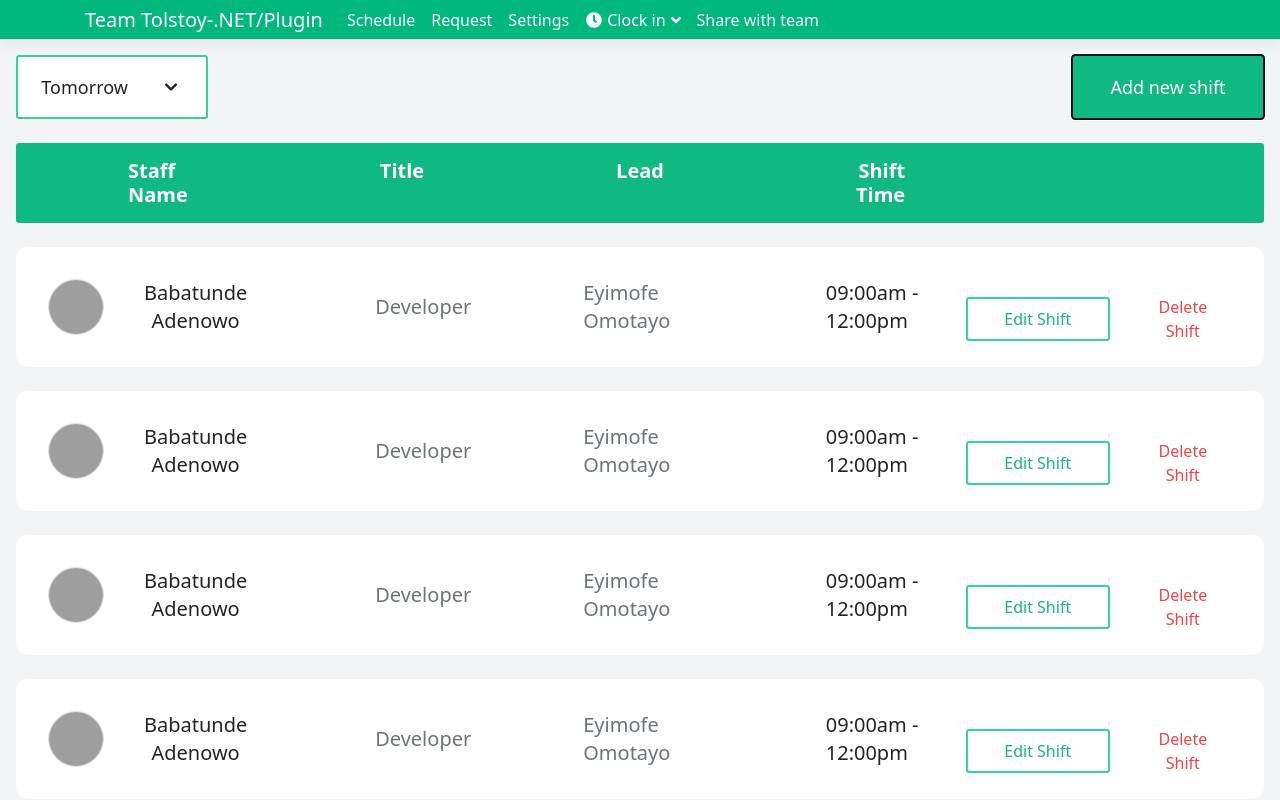
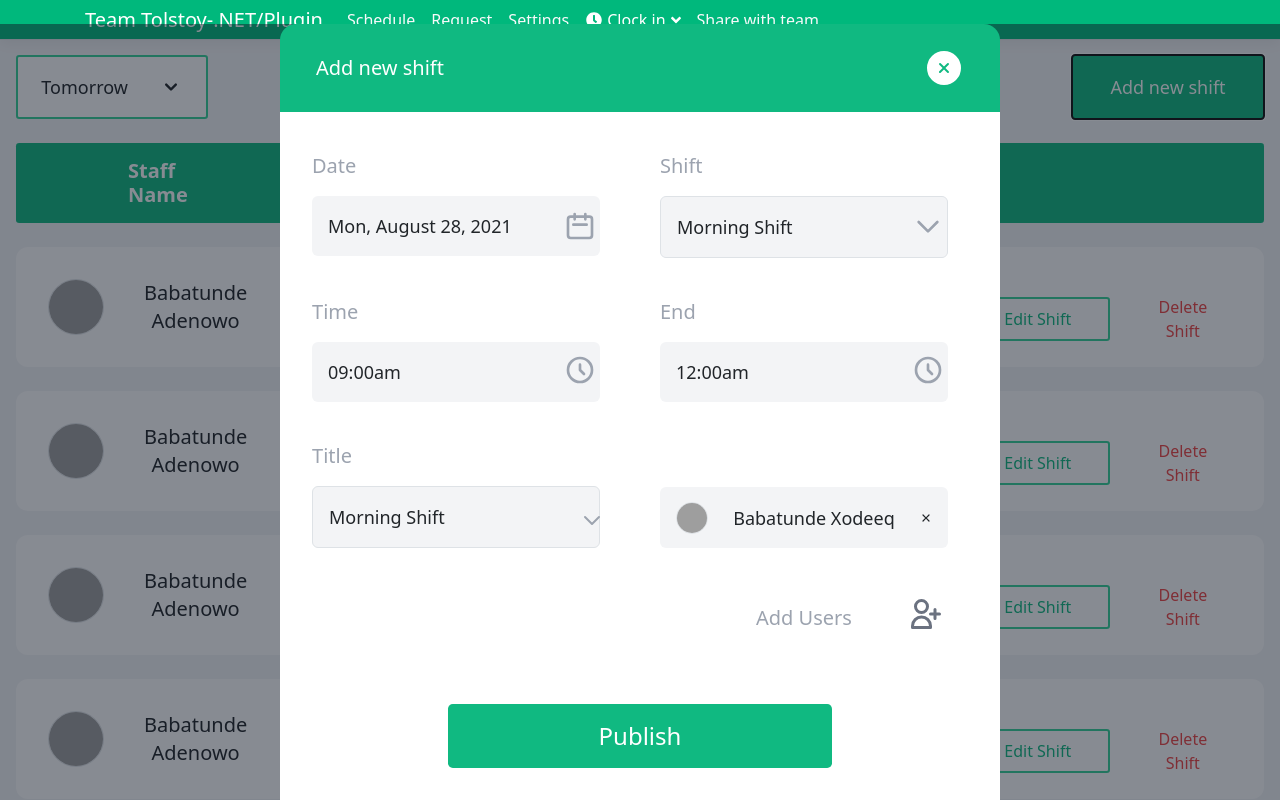
Before and after one commit to zurichat/zc_plugin_duty_shift, a React (Create React App) app in the folder App/ClientApp/: page /schedule in a window 1280 px wide. Both pictures are taken after a click on the button "Add new shift". Shown: the top 800 px of the page. Built offline with nearby package versions, Linux system fonts and the light colour scheme; grey boxes are pictures that could not be loaded.

Commit message:
Popup modal to edit and create new shift partly Fixes issues #3 & #16

```diff
--- /dev/null
+++ b/App/ClientApp/src/components/PopupModal.js
@@ -0,0 +1,152 @@
+import React from "react";
+import { XCircleIcon, XIcon } from "@heroicons/react/solid";
+import {
+  CalendarIcon,
+  ClockIcon,
+  UserAddIcon,
+  ChevronDownIcon,
+} from "@heroicons/react/outline";
+
+function PopupModal({ mode, setModalStatus }) {
+  return (
+    <div className="fixed inset-0 z-50 flex w-full h-full overflow-auto bg-gray-900 bg-opacity-50 pin bg-blend-darken">
+      <section className="relative flex flex-col m-auto overscroll-contain">
+        <header className="flex justify-between p-4 mx-2 text-center text-white bg-green-500 rounded-t-xl lg:rounded-t-2xl">
+          <h2 className="my-auto text-lg font-medium lg:text-xl lg:mr-60 lg:ml-3">
+            {mode === "new" ? "Add new shift" : "Edit shift"}
+          </h2>
+          <XCircleIcon
+            onClick={() => setModalStatus(null)}
+            className="stroke-current stroke-1 w-7 h-7 lg:mr-3 lg:w-10 lg:h-10 lg:ml-60"
+          />
+        </header>
+
+        <form
+          action=""
+          className="grid grid-cols-2 gap-6 p-4 mx-2 mb-20 overflow-hidden bg-white rounded-b-xl lg:rounded-b-2xl"
+        >
+          <div className="lg:relative lg:mt-4">
+            <label
+              htmlFor="date"
+              className="flex items-center mb-3 text-gray-400"
+            >
+              <CalendarIcon className="w-6 h-6 lg:hidden" />
+              <span className="ml-2 text-lg lg:text-xl">Date</span>
+            </label>
+            <input
+              type="text"
+              id="date"
+              className="p-3 font-sans text-sm bg-gray-100 rounded-md outline-none lg:text-lg w-44 lg:w-72 lg:ml-2"
+              value="Mon, August 28, 2021"
+            />
+            <CalendarIcon className="hidden text-gray-400 lg:w-8 lg:h-8 lg:absolute lg:inline lg:bottom-4 lg:right-8" />
+          </div>
+
+          <div className="relative lg:mt-4">
+            <label
+              htmlFor="date"
+              className="flex items-center mb-3 text-gray-400 lg:text-xl"
+            >
+              <span className="text-lg lg:ml-2 lg:text-xl">Shift</span>
+            </label>
+            <input
+              type="text"
+              id="date"
+              className="p-3 font-sans text-sm bg-gray-100 border rounded-md outline-none lg:text-lg w-44 lg:w-72 lg:ml-2"
+              value="Morning Shift"
+            />
+            <ChevronDownIcon className="absolute w-6 h-6 text-gray-400 lg:w-8 lg:h-8 bottom-4 right-6 lg:bottom-4 lg:right-8" />
+          </div>
+
+          <div className="relative lg:mt-4">
+            <label
+              htmlFor="date"
+              className="flex items-center mb-3 text-gray-400 lg:text-xl"
+            >
+              <ClockIcon className="w-6 h-6 lg:hidden" />
+              <span className="ml-2 text-lg lg:text-xl">Time</span>
+            </label>
+            <input
+              type="text"
+              id="date"
+              className="p-3 font-sans text-sm bg-gray-100 rounded-md outline-none lg:text-lg w-44 lg:w-72 lg:ml-2"
+              value="09:00am"
+            />
+            <ClockIcon className="hidden text-gray-400 lg:w-8 lg:h-8 lg:absolute lg:inline lg:bottom-4 lg:right-8" />
+          </div>
+
+          <div className="relative lg:mt-4">
+            <label
+              htmlFor="date"
+              className="flex items-center mb-3 text-gray-400 lg:text-xl"
+            >
+              <span className="text-lg lg:ml-2 lg:text-xl">End</span>
+            </label>
+            <input
+              type="text"
+              id="date"
+              className="p-3 font-sans text-sm bg-gray-100 rounded-md outline-none lg:text-lg w-44 lg:w-72 lg:ml-2"
+              value="12:00am"
+            />
+            <ClockIcon className="hidden text-gray-400 lg:w-8 lg:h-8 lg:absolute lg:inline lg:bottom-4 lg:right-8" />
+          </div>
+
+          <div className="relative lg:mt-4">
+            <label
+              htmlFor="date"
+              className="flex items-center mb-3 text-gray-400 lg:text-xl"
+            >
+              <span className="text-lg lg:ml-2 lg:text-xl">Title</span>
+            </label>
+            <input
+              type="text"
+              id="date"
+              className="p-3 font-sans text-sm bg-gray-100 border rounded-md outline-none lg:text-lg w-44 lg:w-72 lg:ml-2"
+              value="Morning Shift"
+            />
+            <ChevronDownIcon className="absolute w-6 h-6 text-gray-400 bottom-4 right-6" />
+          </div>
+
+          <div className="items-center justify-between hidden p-3 font-sans text-sm bg-gray-100 rounded-md lg:flex lg:self-end lg:text-lg w-44 lg:w-72 lg:h-1/2 lg:ml-2">
+            <img
+              src="https://res.cloudinary.com/moh-x/image/upload/v1618542907/fcc/portfolio/AvatarMaker_ipxz90.svg"
+              alt="user's avatar"
+              className="w-8 h-8 border border-green-500 rounded-full xl:border-4"
+            />
+            <p className="font-extralight">Babatunde Xodeeq</p>
+            <XIcon className="w-3 h-3" />
+          </div>
+
+          <div className="hidden lg:inline-block">
+            {/* just here to push the add user button to the right */}
+          </div>
+
+          <div className="relative lg:mt-4">
+            <label
+              htmlFor="date"
+              className="flex items-center mb-3 text-gray-400 lg:hidden lg:text-xl"
+            >
+              <span className="text-lg">Users</span>
+            </label>
+            <input
+              type="text"
+              id="date"
+              className="p-3 font-sans text-sm bg-gray-100 rounded-md outline-none lg:text-xl w-44 lg:w-72 lg:ml-2 lg:bg-transparent lg:text-center lg:font-medium lg:placeholder-gray-400"
+              placeholder="Add Users"
+              readOnly
+            />
+            <UserAddIcon className="absolute w-6 h-6 text-gray-500 lg:w-9 lg:h-9 bottom-4 right-6 lg:bottom-4 lg:right-8" />
+          </div>
+
+          <input
+            type="submit"
+            value="Publish"
+            className="col-span-2 p-2 mt-8 mb-6 text-lg font-medium text-white bg-green-500 rounded-lg lg:text-2xl w-80 lg:w-96 lg:h-16 place-self-center"
+          />
+        </form>
+      </section>
+    </div>
+  );
+}
+
+export default PopupModal;
--- a/App/ClientApp/src/components/ShiftCard.js
+++ b/App/ClientApp/src/components/ShiftCard.js
@@ -1,6 +1,6 @@
 import React from "react";
 
-function ShiftCard() {
+function ShiftCard({ setModalStatus }) {
   return (
     <div className="p-3 py-4 space-y-6 bg-white xl:py-3 xl:flex xl:justify-between xl:text-xl rounded-xl">
       <div className="flex justify-between xl:space-x-28 xl:ml-4">
@@ -26,7 +26,10 @@ function ShiftCard() {
 
       <div className="flex items-center content-center justify-between text-center xl:my-auto xl:space-x-12 xl:mr-10">
         <div className="items-center content-center my-auto align-middle">
-          <button className="flex justify-between py-2 my-auto text-center bg-white border-2 border-green-400 rounded-sm lg:rounded-md xl:text-base w-28 xl:w-36">
+          <button
+            onClick={() => setModalStatus("edit")}
+            className="flex justify-between py-2 my-auto text-center bg-white border-2 border-green-400 rounded-sm lg:rounded-md xl:text-base w-28 xl:w-36"
+          >
             <p className="mx-auto font-medium text-green-500">Edit Shift</p>
           </button>
         </div>
--- a/App/ClientApp/src/components/pages/Schedule.js
+++ b/App/ClientApp/src/components/pages/Schedule.js
@@ -1,8 +1,11 @@
-import React from "react";
+import React, { useState } from "react";
 import { ChevronDownIcon } from "@heroicons/react/solid";
 import ShiftCard from "../ShiftCard";
+import PopupModal from "../PopupModal";
 
 function Schedule() {
+  const [modalStatus, setModalStatus] = useState(null);
+
   return (
     <main className="p-3 space-y-6 text-xs bg-gray-100 App lg:p-10 xl:p-12 md:text-sm lg:text-base xl:text-lg">
       <header className="flex justify-between">
@@ -10,7 +13,10 @@ function Schedule() {
           <p className="font-medium">Tomorrow</p>
           <ChevronDownIcon className="w-6 h-6" />
         </button>
-        <button className="px-2 py-1 font-medium text-white bg-green-500 rounded-sm lg:rounded-md w-28 lg:w-40 xl:w-48 xl:h-16">
+        <button
+          onClick={() => setModalStatus("new")}
+          className="px-2 py-1 font-medium text-white bg-green-500 rounded-sm lg:rounded-md w-28 lg:w-40 xl:w-48 xl:h-16"
+        >
           Add new shift
         </button>
       </header>
@@ -25,11 +31,11 @@ function Schedule() {
         </header>
 
         <div className="space-y-6">
-          <ShiftCard />
-          <ShiftCard />
-          <ShiftCard />
-          <ShiftCard />
-          <ShiftCard />
+          <ShiftCard setModalStatus={setModalStatus} />
+          <ShiftCard setModalStatus={setModalStatus} />
+          <ShiftCard setModalStatus={setModalStatus} />
+          <ShiftCard setModalStatus={setModalStatus} />
+          <ShiftCard setModalStatus={setModalStatus} />
         </div>
 
         <div className="flex xl:hidden">
@@ -38,6 +44,10 @@ function Schedule() {
           </button>
         </div>
       </section>
+
+      {modalStatus && (
+        <PopupModal mode={modalStatus} setModalStatus={setModalStatus} />
+      )}
     </main>
   );
 }
```
